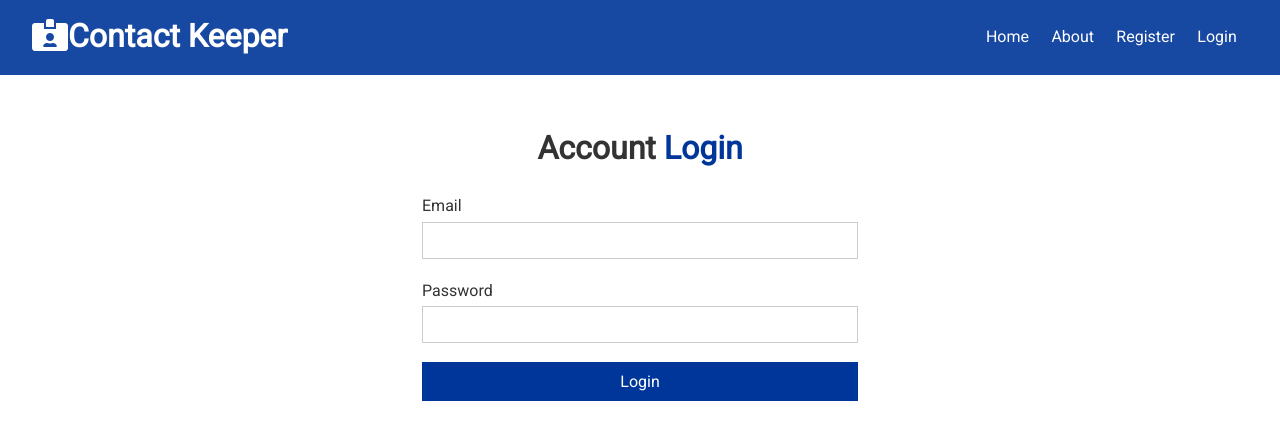
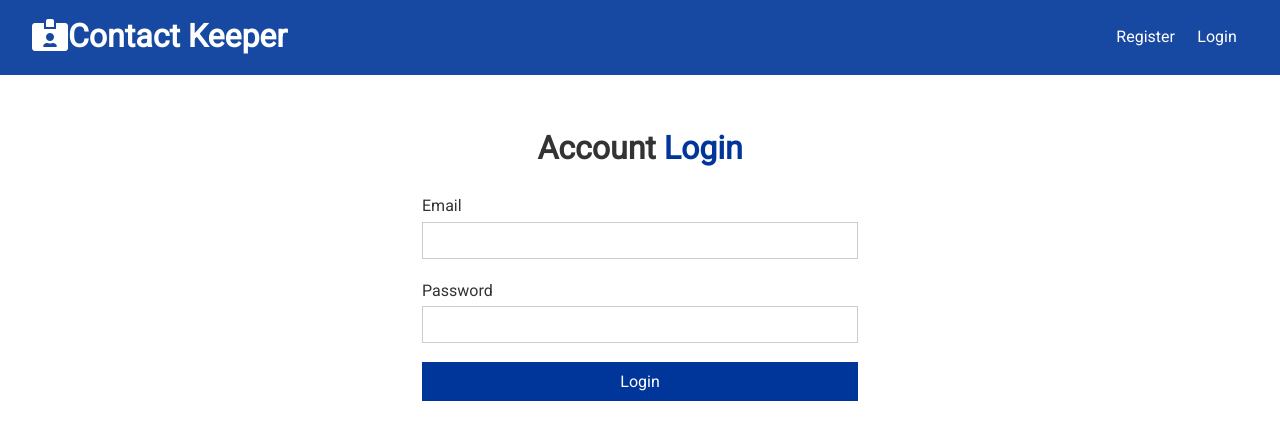
Before and after one commit to SagarPrasad160/contact-keeper-mern, a React (Create React App) app in the folder client/: page /login in a window 1280 px wide. Shown: the top 440 px of the page. Built offline with nearby package versions, Linux system fonts and the light colour scheme; no server answers.

Commit message:
Protect Home route from  unauthenticated user

```diff
--- a/client/src/components/NavBar.js
+++ b/client/src/components/NavBar.js
@@ -1,9 +1,17 @@
 import "../App.css";
 import PropTypes from "prop-types";
 
+import { useContext } from "react";
+import AuthContext from "../context/AuthContext";
 import { Link } from "react-router-dom";
 
 const NavBar = ({ icon, title }) => {
+  const { isAuthenticated, logoutUser } = useContext(AuthContext);
+
+  const handleLogout = () => {
+    logoutUser();
+  };
+
   return (
     <div className="navbar bg-primary">
       <h1>
@@ -11,10 +19,15 @@ const NavBar = ({ icon, title }) => {
         {title}
       </h1>
       <ul>
-        <Link to="/">Home</Link>
-        <Link to="/about">About</Link>
-        <Link to="/register">Register</Link>
-        <Link to="/login">Login</Link>
+        {isAuthenticated && <Link to="/">Home</Link>}
+        {isAuthenticated && <Link to="/about">About</Link>}
+        {isAuthenticated && <Link onClick={handleLogout}>Logout</Link>}
+        {!isAuthenticated && (
+          <>
+            <Link to="/register">Register</Link>
+            <Link to="/login">Login</Link>
+          </>
+        )}
       </ul>
     </div>
   );
--- a/client/src/context/AuthContext.js
+++ b/client/src/context/AuthContext.js
@@ -27,6 +27,7 @@ export const AuthProvider = ({ children }) => {
     localStorage.removeItem("token");
     setAuth({
       ...auth,
+      token: null,
       loading: false,
       isAuthenticated: false,
       user: null,
@@ -64,7 +65,9 @@ export const AuthProvider = ({ children }) => {
     try {
       const res = await axios.post("/api/users", formData, config);
       registerSuccess(res.data);
-      loadUser();
+      if (auth.token) {
+        loadUser();
+      }
     } catch (error) {
       console.log(error);
       registerFail(error.response.data.msg);
@@ -81,22 +84,27 @@ export const AuthProvider = ({ children }) => {
     try {
       const res = await axios.post("/api/auth", formData, config);
       registerSuccess(res.data);
-      loadUser();
+      if (auth.token) {
+        loadUser();
+      }
     } catch (error) {
       console.log(error);
       registerFail(error.response.data.msg);
     }
   };
 
+  const logoutUser = () => {
+    registerFail();
+  };
+
   // set token on initial app loading
   setAuthToken(auth.token);
-
-  if (auth.loading) {
-    loadUser();
-  }
-
   useEffect(() => {
     setAuthToken(auth.token);
+    if (auth.token) {
+      loadUser();
+    }
+    // eslint-disable-next-line
   }, [auth.token]);
 
   return (
@@ -109,6 +117,7 @@ export const AuthProvider = ({ children }) => {
         registerSuccess,
         registerUser,
         loginUser,
+        logoutUser,
         clearErrors,
         loadUser,
       }}
--- a/client/src/pages/Home.js
+++ b/client/src/pages/Home.js
@@ -1,7 +1,17 @@
 import Contact from "../components/contact/Contact";
 import ContactForm from "../components/contact/ContactForm";
 
+import { Navigate } from "react-router-dom";
+
+import { useContext } from "react";
+import AuthContext from "../context/AuthContext";
 const Home = () => {
+  const { isAuthenticated,loading } = useContext(AuthContext);
+
+  if (!isAuthenticated && !loading) {
+    return <Navigate to="/login" />;
+  }
+
   return (
     <div className="grid-2">
       <div>
--- a/client/src/utils/setAuthToken.js
+++ b/client/src/utils/setAuthToken.js
@@ -3,8 +3,10 @@ import axios from "axios";
 const setAuthToken = (token) => {
   if (token) {
     axios.defaults.headers.common["x-auth-token"] = token;
+    localStorage.setItem("token", token);
   } else {
     delete axios.defaults.headers.common["x-auth-token"];
+    localStorage.removeItem("token");
   }
 };
 
```
